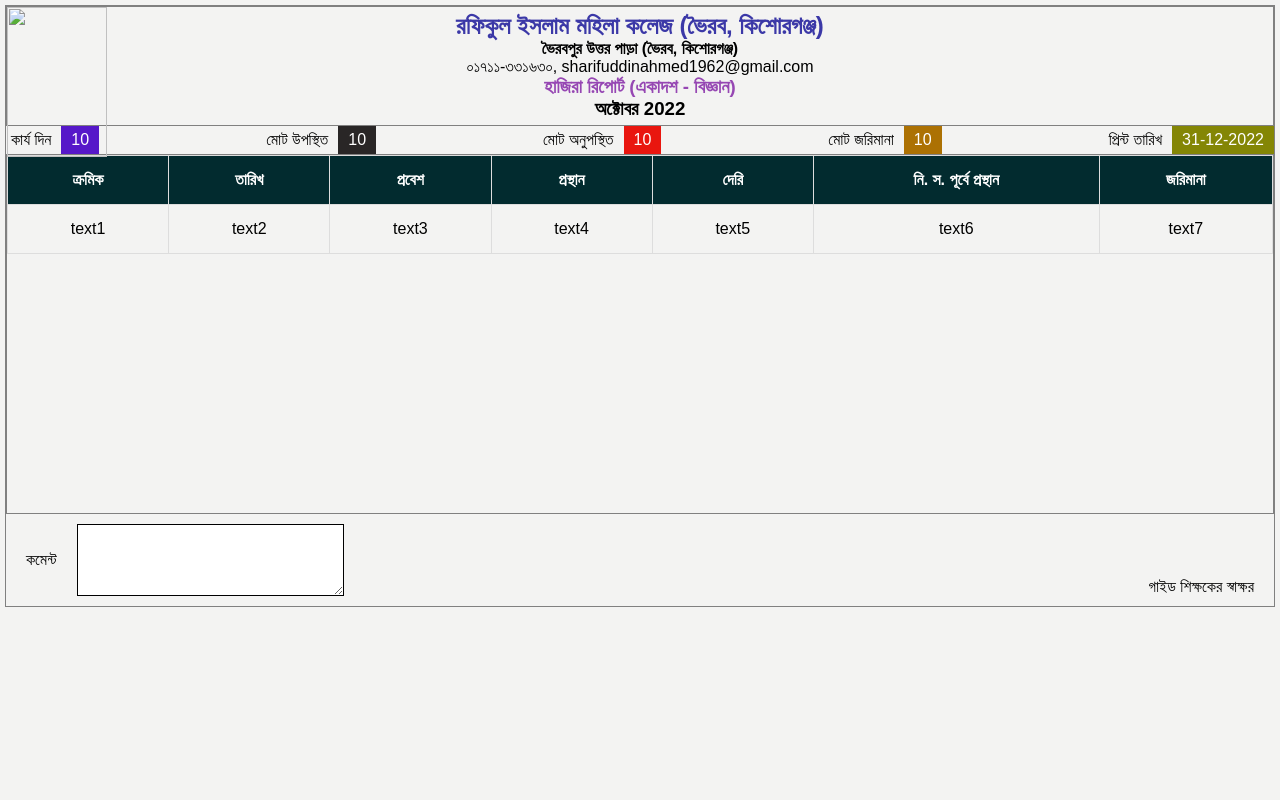
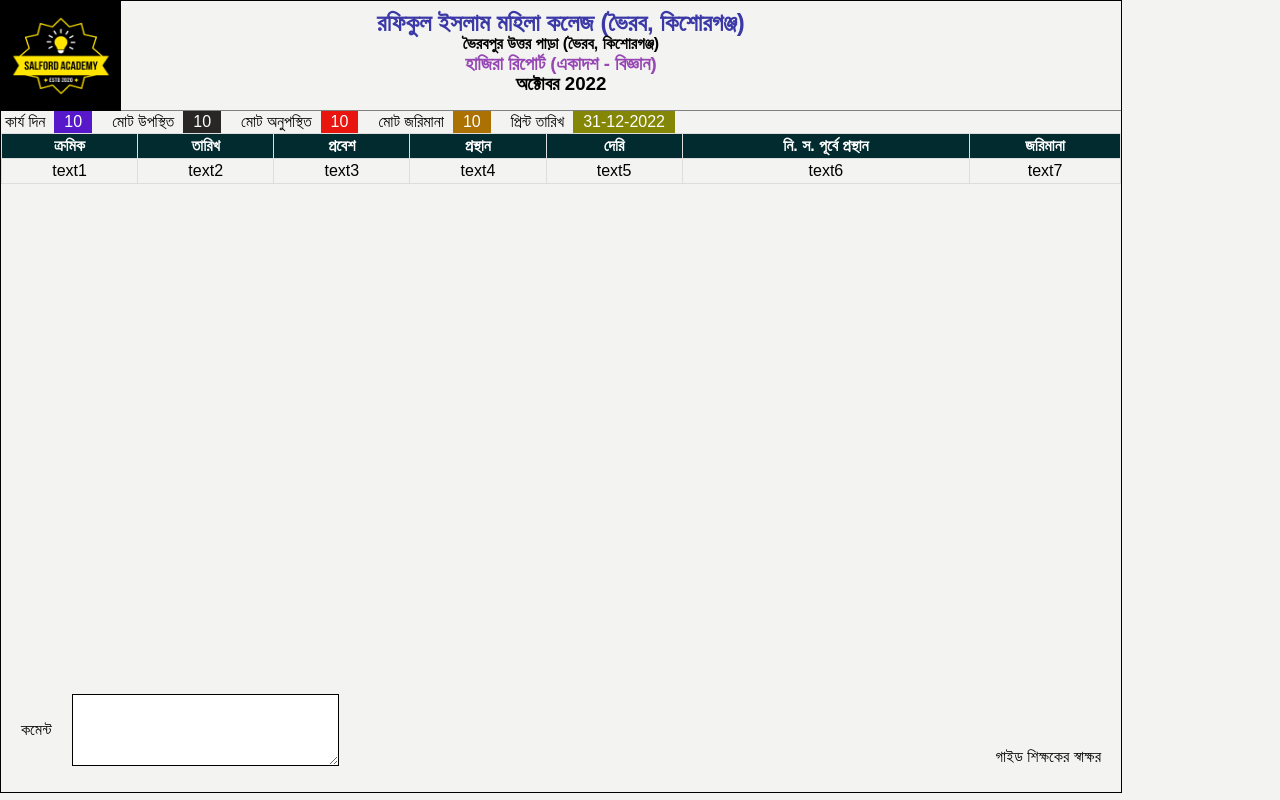
Before and after one commit to mukarrom/khidmait-collection, a plain HTML site: page attendance_report_1/attendance_1.html in a window 1280 px wide. Drawn offline with Linux system fonts and the light colour scheme; a web font is replaced by a local one.

Commit message:
attendance report 1 print option updated a4 size landscapee

```diff
--- a/Atendence Report/styles.css
+++ b/attendance_report_1/attendance_1.css
@@ -1,5 +1,19 @@
 @import url('https://fonts.maateen.me/kalpurush/font.css');
 
+/**
+* ==> A4 size <==
+* width: 793.7px;
+* height: 1122.5px;
+*/
+/* Print Setting */
+@media print {
+	@page {
+		size: 1122.5px 793.7px;
+		size: landscape;
+		margin: 1rem;
+	}
+}
+/* reset */
 * {
 	margin: 0;
 	padding: 0;
@@ -12,21 +26,25 @@ body {
 	background-color: rgb(243, 243, 242);
 	font-family: 'Kalpurush', sans-serif;
 }
-
-.main-box {
-	border: 1px solid gray;
-	margin: 5px;
-	/* padding: 5px; */
+/* ==> Container <== */
+.container {
+	height: 793px;
+	width: 1122px;
+	border: 1px solid black;
+	position: relative;
 }
-
+/* ==> Header <== */
 .main-box .header {
-	border: 1px solid gray;
-	padding: 5px;
+	width: 100%;
+	height: 110px;
+	border-bottom: 1px solid gray;
+	padding: 10px;
+	text-align: center;
 	position: relative;
 }
 .logo {
-	width: 100px;
-	height: 150px;
+	width: 120px;
+	height: 110px;
 	position: absolute;
 	top: 0;
 	left: 0;
@@ -35,75 +53,60 @@ body {
 	width: 100%;
 	height: 100%;
 }
-.header h1,
-.header h2,
-.header h3,
-.header h4,
-.header h5,
-.header h6,
-.header p {
-	text-align: center;
+/* ==> header texts <== */
+.header .college-name {
+	line-height: 1;
+	color: #3b38a7;
 }
-.header h2 {
-	color: #3b38a7;
+.header .month {
+	line-height: 1;
 }
 .heading-hazira {
 	color: #9647b3;
 }
 
+/* !/==> total on top of table <==\! */
 .total {
 	display: flex;
-	justify-content: space-between;
+	justify-content: flex-start;
+	gap: 1rem;
 }
 .items {
 	display: flex;
 	gap: 5px;
-	/* align-items: center; */
 }
 .items div {
-	/* background:rgb(45, 145, 70) */
-	padding: 5px;
+	padding: 2px 4px;
 	display: flex;
 	align-items: center;
 }
 .items div:last-child {
-	/* background:rgb(45, 145, 70) */
 	color: white;
 	padding-left: 10px;
 	padding-right: 10px;
 }
-
-.table {
-	border: 1px solid gray;
-	height: 45vh;
-}
+/* !/==> Table <==\! */
 .table table {
 	width: 100%;
 	border-collapse: collapse;
 }
-th {
+.table table th {
 	background-color: #022b2f;
 	color: white;
 }
-table,
-td,
-th {
+
+.table table td,
+.table table th {
 	border: 1px solid #ddd;
-	text-align: left;
 	text-align: center;
+	padding: 3px 5px;
 }
-
-table {
-	border-collapse: collapse;
+/* !\==> Footer <==\! */
+.footer {
+	position: absolute;
+	bottom: 1rem;
+	left: 0;
 	width: 100%;
-}
-
-th,
-td {
-	padding: 15px;
-}
-
-.footer {
 	display: flex;
 	justify-content: space-between;
 	padding: 10px 20px;
@@ -118,5 +121,4 @@ td {
 .footer .signature {
 	display: flex;
 	align-items: end;
-	/* padding: 10px; */
 }
--- a/Atendence Report/attendance_report.html
+++ b/attendance_report_1/attendance_1.html
@@ -1,26 +1,26 @@
+<!-- Short by date -->
 <!DOCTYPE html>
 <html lang="en">
 	<head>
 		<meta charset="UTF-8" />
 		<meta http-equiv="X-UA-Compatible" content="IE=edge" />
 		<meta name="viewport" content="width=device-width, initial-scale=1.0" />
-		<title>Attendance Report</title>
-		<link rel="stylesheet" href="./styles.css" />
+		<title>All student monthly Attendance Report</title>
+		<link rel="stylesheet" href="./attendance_1.css" />
 	</head>
 	<body>
-		<!-- <h1>Attendance Report</h1> -->
-		<div class="main div">
+		<section class="main container">
 			<div class="main-box">
 				<!-- Header box -->
 				<div class="header">
 					<div class="logo">
-						<img src="1.png" alt="" />
+						<img src="Education_Logo.png" alt="" />
 					</div>
 					<h2 class="college-name">
 						রফিকুল ইসলাম মহিলা কলেজ (ভৈরব, কিশোরগঞ্জ)
 					</h2>
 					<h4 class="address">ভৈরবপুর উত্তর পাড়া (ভৈরব, কিশোরগঞ্জ)</h4>
-					<p class="contact">০১৭১১-৩৩১৬৩০, sharifuddinahmed1962@gmail.com</p>
+					<!-- <p class="contact">০১৭১১-৩৩১৬৩০, sharifuddinahmed1962@gmail.com</p> -->
 					<h3 class="heading-hazira">হাজিরা রিপোর্ট (একাদশ - বিজ্ঞান)</h3>
 					<h3 class="month">অক্টোবর 2022</h3>
 				</div>
@@ -77,11 +77,17 @@
 				<div class="footer">
 					<div class="comment">
 						<span>কমেন্ট</span>
-						<textarea name="" id="" cols="30" rows="4" style="padding: 5px; border: 1px solid black;"></textarea>
+						<textarea
+							name=""
+							id=""
+							cols="30"
+							rows="4"
+							style="padding: 5px; border: 1px solid black"
+						></textarea>
 					</div>
 					<div class="signature">গাইড শিক্ষকের স্বাক্ষর</div>
 				</div>
 			</div>
-		</div>
+		</section>
 	</body>
 </html>
--- a/report2/styles.css
+++ b/attendance_report_2/attendance_2.css
@@ -1,4 +1,18 @@
 @import url('https://fonts.maateen.me/kalpurush/font.css');
+
+/**
+* ==> A4 size <==
+* width: 793.7px;
+* height: 1122.5px;
+*/
+
+@media print {
+	@page {
+		size: 1122.5px 793.7px;
+		size: landscape;
+		margin: 1rem;
+	}
+}
 
 /* Bootstrap CSS Copy */
 *,
```
Also changed, not shown: attendance_report_2/attendance_2.html (renamed from report2/report2.html, +4 -3 lines), index.html (+17 -9 lines), attendance_report_1/Education_Logo.png (added), attendance_report_2/2.png (renamed from report2/2.png).
